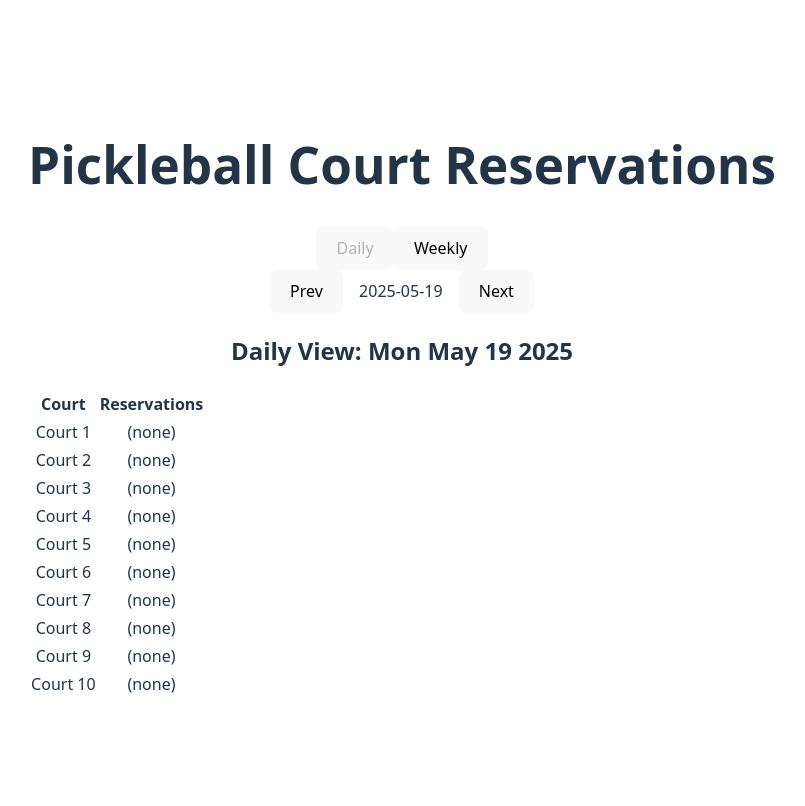
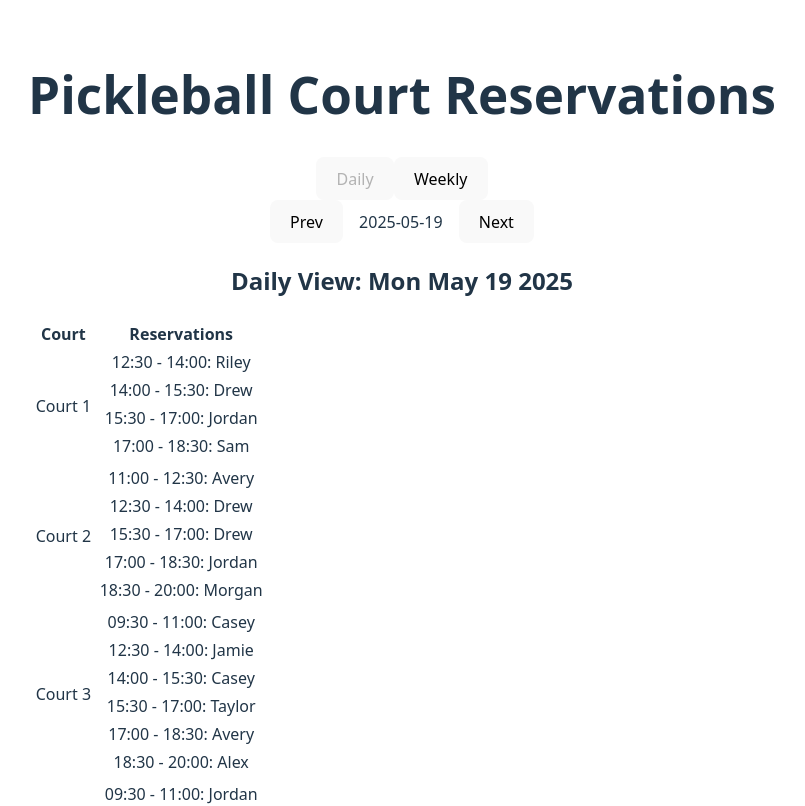
Before and after one commit to estebang/AgentMode-Pickle, a React (Vite) app: page / in a window 1280 px wide. Shown: the top 806 px of the page, without its empty margins (238-1043 px from the left). Built offline with nearby package versions, Linux system fonts and the light colour scheme.

Commit message:
Added mock data

```diff
--- a/src/App.jsx
+++ b/src/App.jsx
@@ -18,12 +18,44 @@ function formatDate(date) {
   return date.toISOString().split('T')[0];
 }
 
+// Generate mock reservations: { [date]: { [court]: [ { start, end, name } ] } }
+function generateMockReservations() {
+  const data = {};
+  const names = ["Alex", "Jordan", "Taylor", "Morgan", "Casey", "Riley", "Jamie", "Drew", "Sam", "Avery"];
+  const startHour = 8; // 8am
+  const endHour = 20; // 8pm
+  const slotMinutes = 90;
+  const today = new Date();
+  for (let dayOffset = -3; dayOffset <= 10; dayOffset++) {
+    const date = new Date(today);
+    date.setDate(today.getDate() + dayOffset);
+    const dateStr = formatDate(date);
+    data[dateStr] = {};
+    for (let court = 1; court <= NUM_COURTS; court++) {
+      data[dateStr][court] = [];
+      let slotStart = new Date(date);
+      slotStart.setHours(startHour, 0, 0, 0);
+      while (slotStart.getHours() < endHour) {
+        if (Math.random() < 0.5) { // 50% chance of a reservation
+          const slotEnd = new Date(slotStart.getTime() + slotMinutes * 60000);
+          const name = names[Math.floor(Math.random() * names.length)];
+          data[dateStr][court].push({
+            start: slotStart.toTimeString().slice(0,5),
+            end: slotEnd.toTimeString().slice(0,5),
+            name
+          });
+        }
+        slotStart = new Date(slotStart.getTime() + slotMinutes * 60000);
+      }
+    }
+  }
+  return data;
+}
+
 function App() {
   const [view, setView] = useState('daily'); // 'daily' or 'weekly'
   const [selectedDate, setSelectedDate] = useState(today);
-
-  // Placeholder reservation data
-  const reservations = {};
+  const [reservations] = useState(generateMockReservations());
 
   const handlePrev = () => {
     setSelectedDate(prev => {
@@ -67,6 +99,7 @@ function App() {
 }
 
 function DailySchedule({ date, reservations }) {
+  const dateStr = formatDate(date);
   return (
     <div>
       <h2>Daily View: {date.toDateString()}</h2>
@@ -81,7 +114,15 @@ function DailySchedule({ date, reservations }) {
           {Array.from({ length: NUM_COURTS }, (_, i) => (
             <tr key={i}>
               <td>Court {i + 1}</td>
-              <td>(none)</td>
+              <td>
+                {reservations[dateStr] && reservations[dateStr][i+1] && reservations[dateStr][i+1].length > 0 ? (
+                  reservations[dateStr][i+1].map((r, idx) => (
+                    <div key={idx} style={{ marginBottom: 4 }}>
+                      {r.start} - {r.end}: {r.name}
+                    </div>
+                  ))
+                ) : <span>(none)</span>}
+              </td>
             </tr>
           ))}
         </tbody>
@@ -107,9 +148,20 @@ function WeeklySchedule({ weekDates, reservations }) {
           {Array.from({ length: NUM_COURTS }, (_, i) => (
             <tr key={i}>
               <td>Court {i + 1}</td>
-              {weekDates.map((d, idx) => (
-                <td key={idx}>(none)</td>
-              ))}
+              {weekDates.map((d, idx) => {
+                const dateStr = formatDate(d);
+                return (
+                  <td key={idx}>
+                    {reservations[dateStr] && reservations[dateStr][i+1] && reservations[dateStr][i+1].length > 0 ? (
+                      reservations[dateStr][i+1].map((r, ridx) => (
+                        <div key={ridx} style={{ marginBottom: 4 }}>
+                          {r.start} - {r.end}: {r.name}
+                        </div>
+                      ))
+                    ) : <span>(none)</span>}
+                  </td>
+                );
+              })}
             </tr>
           ))}
         </tbody>
```
